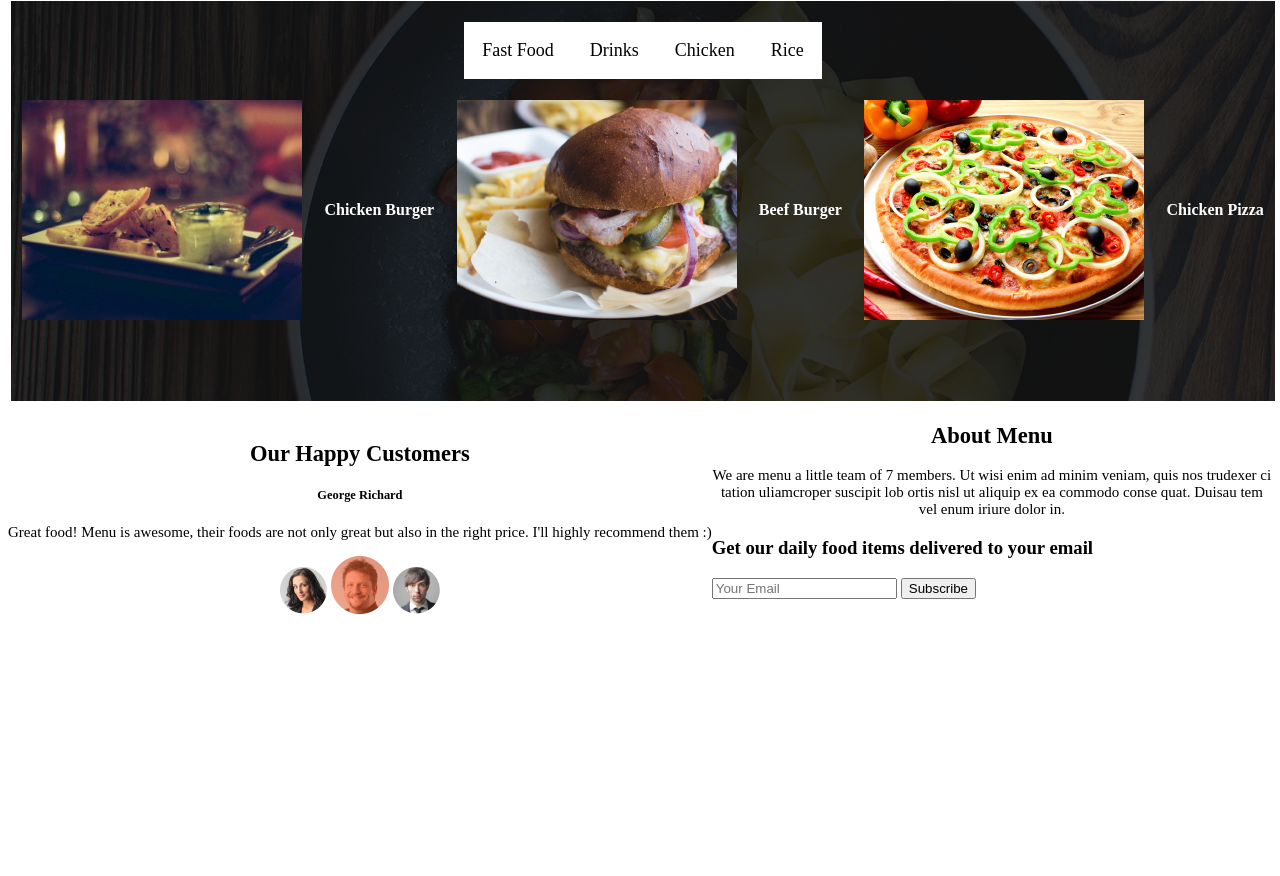
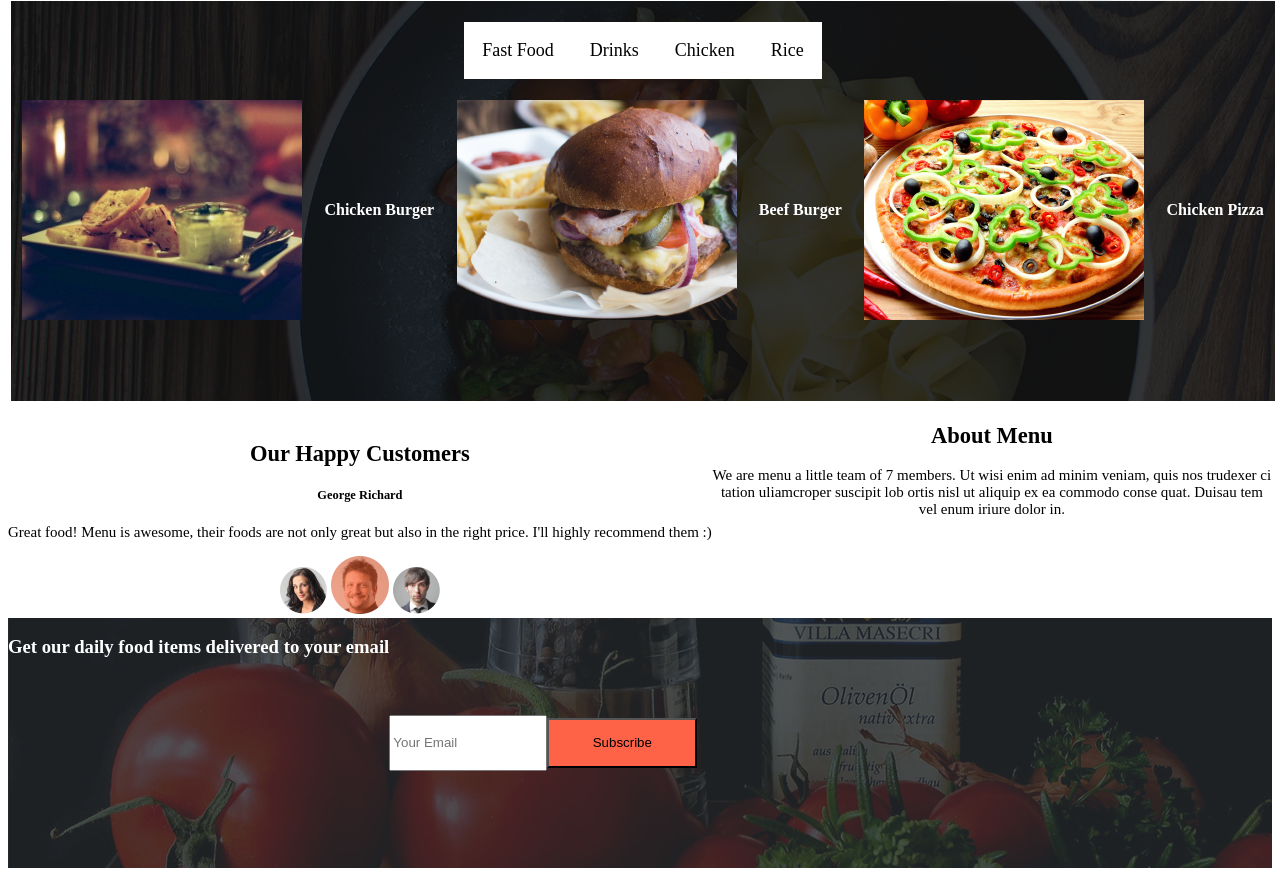
Before and after one commit to Queenzy-A-Ongeye/anitas-kitchen, a plain HTML site: page index.html in a window 1280 px wide. Shown: the part 1214-2090 px from the top of the page. Before the commit the page ends 1832 px from the top, so only its background shows below. Drawn offline with Linux system fonts and the light colour scheme.

Commit message:
add files to css

```diff
--- a/index.css
+++ b/index.css
@@ -172,6 +172,29 @@ h4{
 }
 .bout{
     text-align: center;
-    display: inline-flex
     align-items: center;
 }
+#sub{
+    background-image: url(subscribe.jpg);
+    margin-top: 0 auto;
+    display: flex;
+    width: 100%;
+    height: 250px;
+}
+#head{
+    align-items: center;
+    justify-content: center;
+    color: white;
+}
+#email{
+    height: 50px;
+    width: 150px;
+    display: inline-flex;
+    align-self: center;
+}
+.butt{
+    height: 50px;
+    width: 150px;
+    align-self: center;
+    background-color: tomato;
+}
--- a/index.html
+++ b/index.html
@@ -108,9 +108,11 @@
             </div>
         </div>
         <div id="sub">
-            <h3>Get our daily food items delivered to your email</h3>
-            <input type="text" placeholder="Your Email" id="email">
-            <button type="button" class="butt">Subscribe</button>
+            <div id="head">
+                <h3>Get our daily food items delivered to your email</h3>
+            </div>
+                <input type="text" placeholder="Your Email" id="email">
+                <button type="button" class="butt">Subscribe</button>
         </div>
     </body>
 </html>
```
Also changed, not shown: subscribe.jpg (added).
